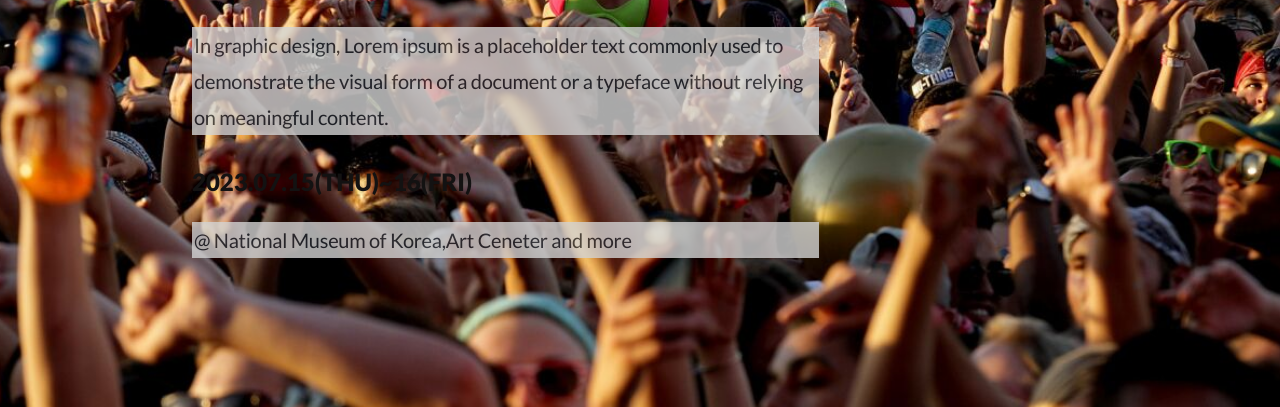
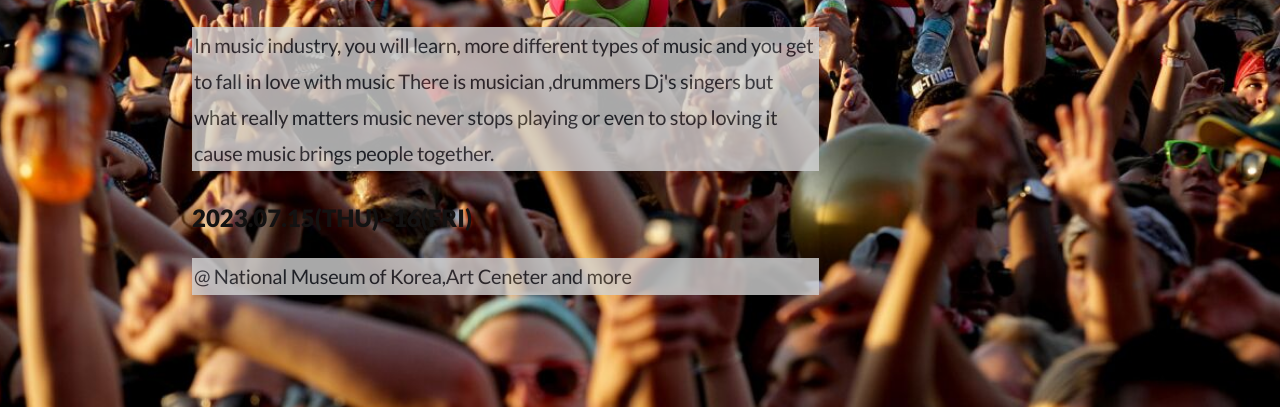
Before and after one commit to richie1988/Happy-Dj-Music-Lovers, a website: page index.html in a window 1280 px wide. Shown: the part 393-800 px from the top of the page. Drawn offline with Linux system fonts and the light colour scheme.

Commit message:
Update index.html

```diff
--- a/index.html
+++ b/index.html
@@ -39,9 +39,9 @@
             </div>
             <div class="text-area" id="text-area">
               <p>
-                In graphic design, Lorem ipsum is a placeholder text
-                commonly used to demonstrate the visual form of a document
-               or a typeface without relying on meaningful content.</p>
+                In music industry, you will learn, more different types of music and you get to fall in love with music
+                There is musician ,drummers Dj's singers but what really matters music never stops playing
+               or even to stop loving it cause music brings people together.</p>
             <span>
               <li>2023.07.15(THU)~16(FRI)</li>
               <p>@ National Museum of Korea,Art Ceneter and more</p>
```
